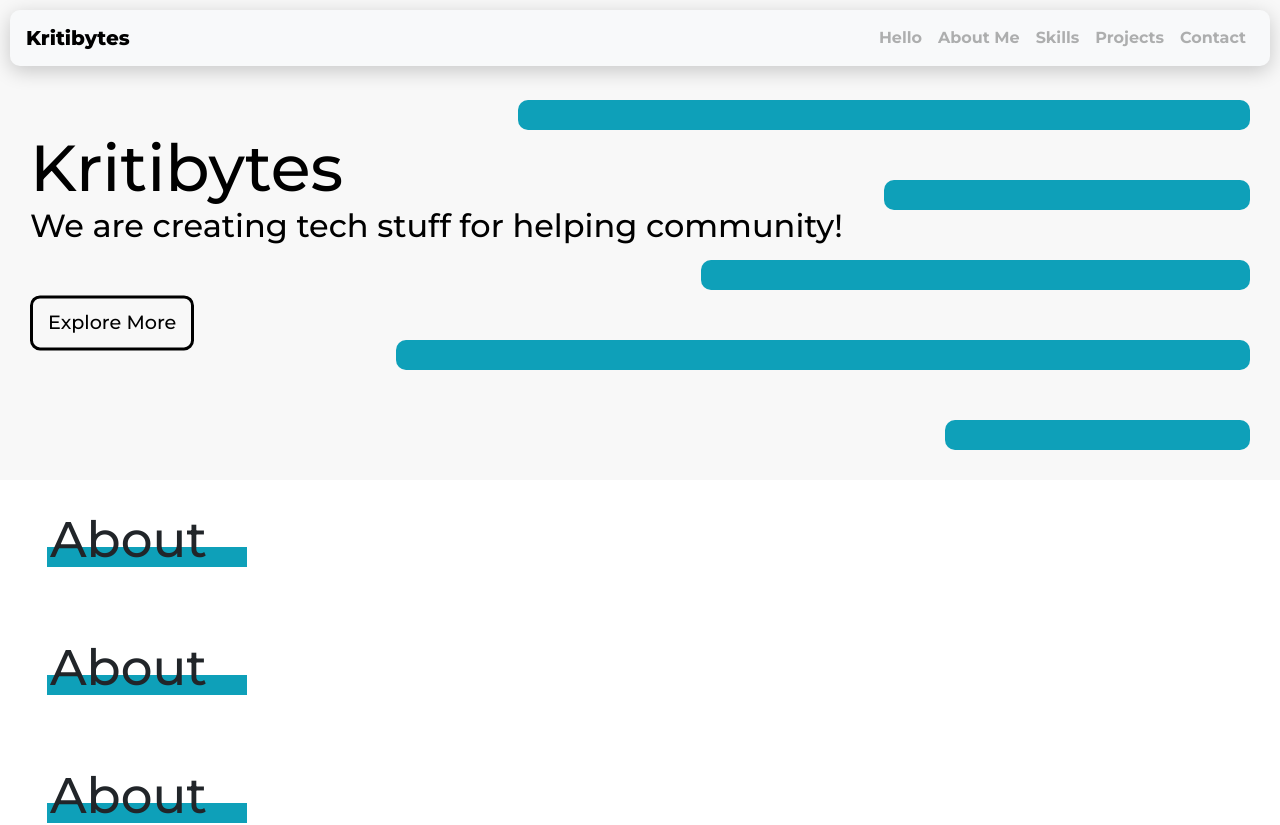
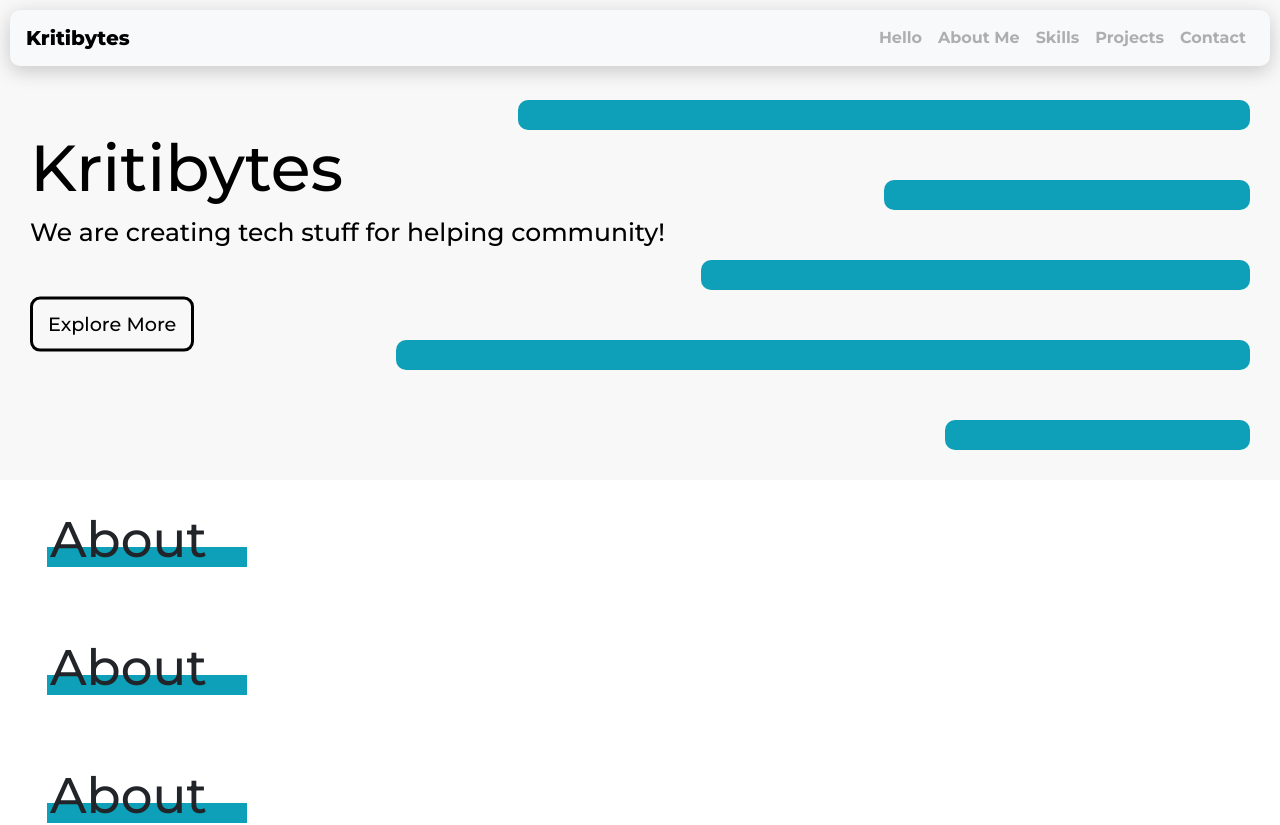
Before and after one commit to kritibytes/kritibytes-website, a Next.js app: page / in a window 1280 px wide. Shown: the top 825 px of the page. Built offline with nearby package versions, Linux system fonts and the light colour scheme; no server answers.

Commit message:
header fix

```diff
--- a/components/Button.tsx
+++ b/components/Button.tsx
@@ -14,7 +14,7 @@
   button: (props: ButtonStyleProps) => ({
     background: 'transparent',
     cursor: 'pointer',
-    outline: 'none',
+    outline: 'none!important',
     fontSize: 'larger',
     color: props.color,
     border: `3px solid ${props.color}`,
--- a/components/Header.tsx
+++ b/components/Header.tsx
@@ -81,11 +81,19 @@
     "& h1": {
       fontSize: "65px",
       margin: "0px",
-      color: props.textColor
+      color: props.textColor,
+      "@media screen and (max-width: 600px)": {
+        fontSize: "40px"
+      }
     },
     "& h2": {
+      fontSize: "25px",
+      marginTop:"10px",
       marginBottom: "50px",
-      color: props.textColor
+      color: props.textColor,
+      "@media screen and (max-width:600px)": {
+        fontSize: "20px"
+      }
     }
   })
 })
@@ -94,7 +102,7 @@
   const classes = useStyles({ backColor, lineColor, textColor, buttonTextColor })
 
   return (
-    <header className={classes.header} style={{paddingTop:'80px'}}>
+    <header className={classes.header} style={{ paddingTop: '80px' }}>
       <div className={classes.back_lines}>
         <div></div>
         <div></div>
--- a/pages/_app.tsx
+++ b/pages/_app.tsx
@@ -9,6 +9,7 @@
   return (
     <JssProvider jss={jss} generateId={generateId}>
       <Head>
+        <meta name="viewport" content="width=device-width,initial-scale=1" />
         <link rel="stylesheet" href="https://cdn.jsdelivr.net/npm/bootstrap@4.5.3/dist/css/bootstrap.min.css" integrity="sha384-TX8t27EcRE3e/ihU7zmQxVncDAy5uIKz4rEkgIXeMed4M0jlfIDPvg6uqKI2xXr2" crossOrigin="anonymous" />
         <script src="https://code.jquery.com/jquery-3.5.1.slim.min.js" integrity="sha384-DfXdz2htPH0lsSSs5nCTpuj/zy4C+OGpamoFVy38MVBnE+IbbVYUew+OrCXaRkfj" crossOrigin="anonymous"></script>
         <script src="https://cdn.jsdelivr.net/npm/bootstrap@4.5.3/dist/js/bootstrap.bundle.min.js" integrity="sha384-ho+j7jyWK8fNQe+A12Hb8AhRq26LrZ/JpcUGGOn+Y7RsweNrtN/tE3MoK7ZeZDyx" crossOrigin="anonymous"></script>
```
